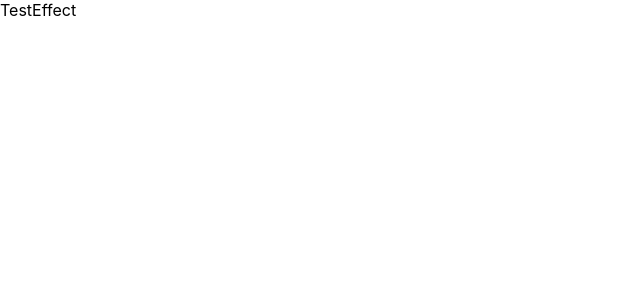
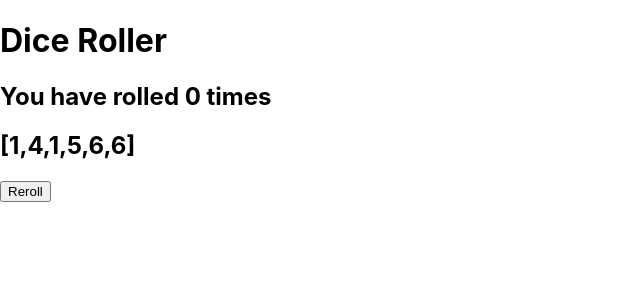
Before and after one commit to Tai-Huynh-1/web-spring23-2, a React (Create React App) app in the folder class/my-app/: page / in a window 1280 px wide. Shown: the top 300 px of the page, without its empty margins (0-640 px from the left). Built offline with nearby package versions, Linux system fonts and the light colour scheme.

Commit message:
useMemo and useEffect

```diff
--- a/class/my-app/src/App.jsx
+++ b/class/my-app/src/App.jsx
@@ -6,6 +6,8 @@ import Homework1 from "./components/Homework1";
 import PalindromeB from "./components/PalindromeB";
 import ClockB from "./components/ClockB";
 import TestEffect from "./components/TestEffect";
+import TestEffectCounter from "./components/TestEffectCounter";
+import Dice from "./components/Dice";
 
 class App extends Component {
 	constructor(props) {
@@ -25,8 +27,8 @@ class App extends Component {
 	}
 
 	render() {
-		console.log("App rendering");
-		console.log("state", this.state.showClockA);
+		// console.log("App rendering");
+		// console.log("state", this.state.showClockA);
 
 		return (
 			<div>
@@ -39,7 +41,8 @@ class App extends Component {
 					{/* <Palindrome /> */}
 					{/* <PalindromeB /> */}
 					{/* <ClockB /> */}
-					<TestEffect />
+					{/* <TestEffectCounter /> */}
+					<Dice />
 				</div>
 			</div>
 		);
--- /dev/null
+++ b/class/my-app/src/components/Dice.jsx
@@ -0,0 +1,44 @@
+import React, { useMemo, useState } from "react";
+
+/**
+ * A function that generates and returns a number between 1 and 6.
+ */
+function generateDiceNumber() {
+	return Math.floor(Math.random() * 6) + 1;
+}
+
+/**
+ * TODO: Explain in detail (step-by-step) what happens when the user clicks on the Reroll button.
+ * Write it below:
+ * Step 1: User clicks on reroll
+ * Step 2:
+ * Step 3:
+ * ... Add more steps as you need
+ *
+ */
+const Dice = () => {
+	const [counter, setCounter] = useState(0);
+	const age = 10;
+
+	const handleClick = () => {
+		setCounter((currCounter) => currCounter + 1);
+	};
+
+	// const diceRolls = new Array(6).fill(null).map((el) => generateDiceNumber());
+
+	const diceRolls = useMemo(() => new Array(6).fill(null).map((el) => generateDiceNumber()), [handleClick]);
+
+	return (
+		<div>
+			<h1>Dice Roller</h1>
+
+			<h2>{`You have rolled ${counter} times`}</h2>
+
+			<h2>{JSON.stringify(diceRolls)}</h2>
+
+			<button onClick={handleClick}>Reroll</button>
+		</div>
+	);
+};
+
+export default Dice;
--- a/class/my-app/src/components/TestEffectCounter.jsx
+++ b/class/my-app/src/components/TestEffectCounter.jsx
@@ -7,40 +7,57 @@ import React, { useCallback, useEffect, useState } from "react";
  */
 const TestEffectCounter = () => {
 	// TODO: set up your counter state here
+	const [counter, setCounter] = useState(0);
+
+	const handleClick = () => {
+		setCounter((currCounter) => currCounter + 1);
+	};
 
 	// here is an unmemoized function you can pass into the dependency array
-	const unmemoized = () => {
-		console.log("UNMEMOIZED FUNCTION");
-	};
+	// const unmemoized = () => {
+	// 	console.log("UNMEMOIZED FUNCTION");
+	// };
+
+	// constant variable you might use inside of useEffect dependency array, not all re-rendering/recreation of variable causes the callback to rerun
+	// const color = "blue";
 
 	// TODO: create a memoized version of the unmemoized function from above
 	// and use it inside useEffect to see how it differs. Your memoized function should just console.log("I am memoized.")
-	const memoized = useCallback();
+	const memoized = useCallback(() => {
+		console.log("MEMOIZED FUNCTION");
+	}, []);
 
 	// TODO: test useEffect with and without a dependency array
 	// try using the dependency array but with the unmemoized function added
 
 	useEffect(() => {
 		// this console.log will get called when useEffect runs
-		console.log("== component mounted, useEffect runs ==");
+		console.log("== component mounted, useEffect callback function gets invoked ==");
+		// console.log(`My color is ${color}`);
 
 		// test calling unmemoized/memoized function (dependency) here
-		// unmemoized()
+		// unmemoized();
+		memoized();
 
 		// you can optionally add some code to return a callback function here as well
 		// return () => {
 		//     // add clean up code here
 		// }
-	});
+	}, [memoized]);
+
+	// prevMemoized === newMemoized => prevMemoryAddress === newMemoryAddress => false
+	// prevMemoized === newMemoized => prevMemoryAddress === newMemoryAddress => true
+	// prevColor === newColor => 'blue' === 'blue' => true
 
 	return (
 		<div>
 			<h1>TestEffectCounter</h1>
 
 			{/* TODO: Render your counter inside the h2 tag */}
-			<h2></h2>
+			<h2>{counter}</h2>
 
 			{/* TODO: Create a button to increment the counter to see how useEffect responds */}
+			<button onClick={handleClick}>Increment</button>
 		</div>
 	);
 };
```
